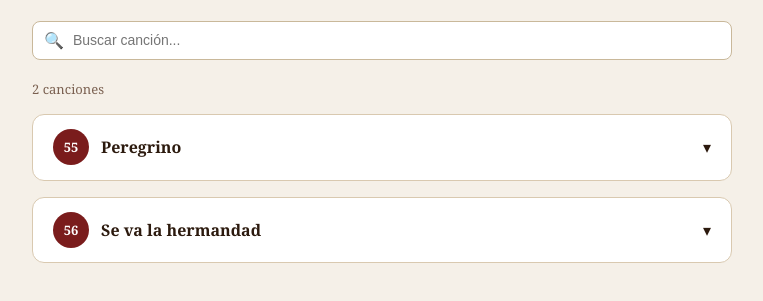
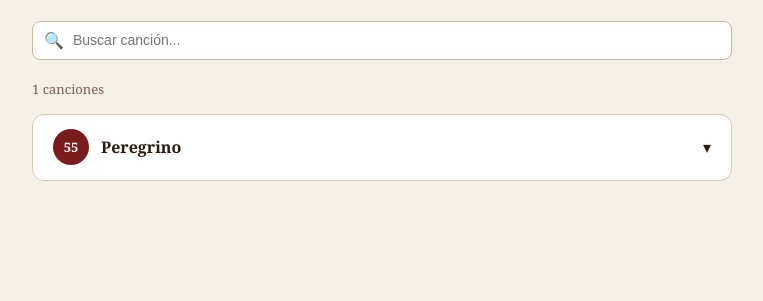
Before and after one commit to villegasc849-cpu/CANCIONERO-SE-OR-CAUTIVO-DE-AYABACA, a plain HTML site: page index.html in a window 1280 px wide. Shown: the part 189-490 px from the top of the page, without its empty margins (258-1021 px from the left). Drawn offline with Linux system fonts and the light colour scheme.

Commit message:
Update index.html

```diff
--- a/index.html
+++ b/index.html
@@ -169,16 +169,46 @@ const songs = [
   timestamp: "0:29:07",
   youtubeUrl: "https://www.youtube.com/watch?v=fMFBgO17BaA&t=1747s",
   sections: [
-      { label: "Estrofa 1", lines: ["Peregrino que va por el mundo","buscando el camino del Señor"], bis: true }
-    ]
+    {
+      label: "Estrofa 1",
+      lines: [
+        "Peregrino que va por el mundo",
+        "buscando el camino de mi señor",
+        "y la angustia de ver a cautivo",
+        "para pedirle su bendición"
+      ],
+      bis: false
     },
     {
-    num: 56,
-    title: "Se va la hermandad",
-    timestamp: "0:54:56",
-    youtubeUrl: "https://www.youtube.com/watch?v=fMFBgO17BaA&t=3296s",
-    sections: [
-      { label: "Estrofa 1", lines: ["Se va, se va la hermandad","pero volverá"], bis: true }
+      label: "Estrofa 2",
+      lines: [
+        "Peregrino que desde muy lejos",
+        "hemos venido a ver al señor",
+        "cruzando muchos desiertos",
+        "con sus maderos para el señor"
+      ],
+      bis: true
+    },
+    {
+      label: "Estribillo",
+      lines: [
+        "Peregrino porque caminas",
+        "a donde quieres llegar?",
+        "Voy en busca de mi Cautivo",
+        "que lo quiero venerar"
+      ],
+      bis: true
+    },
+    {
+      label: "Estrofa 3",
+      lines: [
+        "Peregrino que alegre viene",
+        "va llegando a mi cautivo",
+        "Peregrino que va llegando",
+        "a la fiesta de mi Cautivo"
+      ],
+      bis: true
+    }
   ]
 }
 ];
```
Lines whose indentation alone changed are shown as unchanged.
